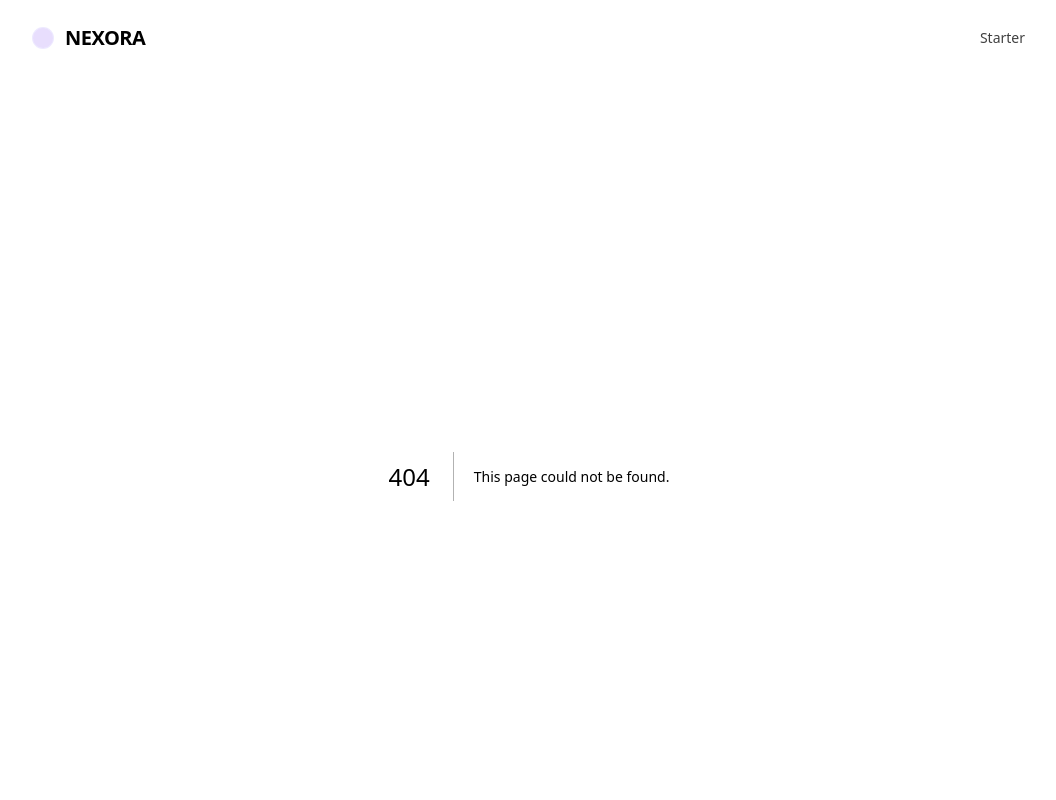
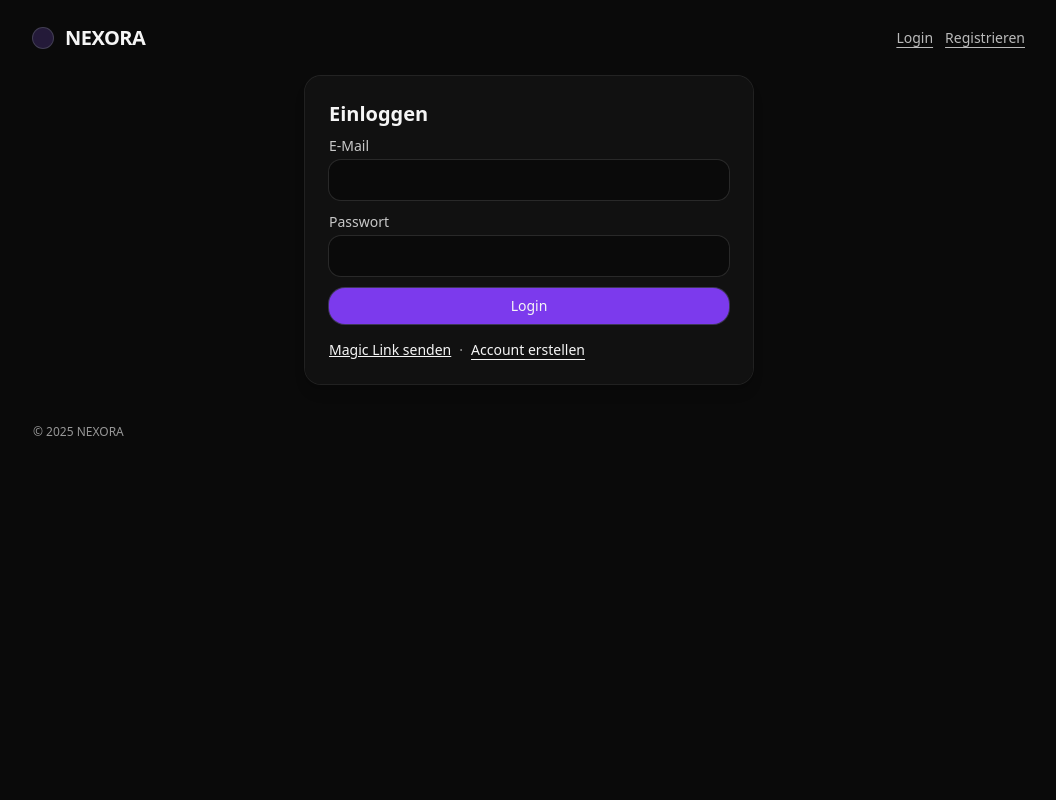
Before and after one commit to Sm8s/nexora-starter, a Next.js app: page /login in a window 1280 px wide. Before the commit this address had no page. Shown: the top 800 px of the page, without its empty margins (111-1167 px from the left). Built offline with nearby package versions, Linux system fonts and the light colour scheme; no server answers.

Commit message:
Add files via upload

```diff
--- a/app/layout.tsx
+++ b/app/layout.tsx
@@ -1,6 +1,7 @@
 import './globals.css'
 import type { Metadata } from 'next'
 import EasterEggLogo from '@/components/EasterEggLogo'
+import AuthMenu from '@/components/AuthMenu'
 
 export const metadata: Metadata = {
   title: 'NEXORA Starter',
@@ -14,7 +15,7 @@ export default function RootLayout({ children }: { children: React.ReactNode })
         <header className="container py-6 flex items-center gap-3">
           <EasterEggLogo />
           <h1 className="text-xl font-semibold tracking-tight">NEXORA</h1>
-          <div className="ml-auto text-sm opacity-75">Starter</div>
+          <div className="ml-auto text-sm opacity-75"><AuthMenu /></div>
         </header>
         <main className="container">{children}</main>
         <footer className="container py-10 text-xs opacity-60">© {new Date().getFullYear()} NEXORA</footer>
--- /dev/null
+++ b/app/login/page.tsx
@@ -0,0 +1,55 @@
+'use client';
+import { useState } from 'react';
+import { supabase } from '@/lib/supabaseClient';
+import { useRouter } from 'next/navigation';
+import Link from 'next/link';
+
+export default function LoginPage() {
+  const [email, setEmail] = useState('');
+  const [password, setPassword] = useState('');
+  const [loading, setLoading] = useState(false);
+  const [error, setError] = useState<string | null>(null);
+  const router = useRouter();
+
+  const onSubmit = async (e: React.FormEvent) => {
+    e.preventDefault();
+    setError(null); setLoading(true);
+    const { data, error } = await supabase.auth.signInWithPassword({ email, password });
+    setLoading(false);
+    if (error) return setError(error.message);
+    router.push('/admin');
+  };
+
+  const onMagic = async () => {
+    setError(null); setLoading(true);
+    const { error } = await supabase.auth.signInWithOtp({ email, options: { shouldCreateUser: true } });
+    setLoading(false);
+    if (error) return setError(error.message);
+    alert('Magic Link gesendet. Check deine E-Mail.');
+  };
+
+  return (
+    <div className="max-w-md mx-auto card">
+      <h2 className="text-xl font-semibold mb-2">Einloggen</h2>
+      <form onSubmit={onSubmit} className="grid gap-3">
+        <label className="grid gap-1">
+          <span className="text-sm opacity-80">E-Mail</span>
+          <input className="bg-neutral-950 rounded-xl px-3 py-2 ring-1 ring-white/10" type="email" value={email} onChange={e=>setEmail(e.target.value)} required />
+        </label>
+        <label className="grid gap-1">
+          <span className="text-sm opacity-80">Passwort</span>
+          <input className="bg-neutral-950 rounded-xl px-3 py-2 ring-1 ring-white/10" type="password" value={password} onChange={e=>setPassword(e.target.value)} required />
+        </label>
+        {error && <p className="text-sm text-red-400">{error}</p>}
+        <button disabled={loading} className="rounded-2xl px-4 py-2 text-sm font-medium bg-violet-600 hover:bg-violet-500 ring-1 ring-violet-400/30 disabled:opacity-50">
+          {loading ? 'Bitte warten…' : 'Login'}
+        </button>
+      </form>
+      <div className="mt-4 flex items-center gap-2">
+        <button onClick={onMagic} className="text-sm underline">Magic Link senden</button>
+        <span className="opacity-60 text-sm">·</span>
+        <Link href="/register" className="text-sm underline">Account erstellen</Link>
+      </div>
+    </div>
+  );
+}
--- a/app/page.tsx
+++ b/app/page.tsx
@@ -1,19 +1,36 @@
-export default function Home() {
+import Link from 'next/link';
+
+export default function Landing() {
   return (
-    <div className="grid gap-6">
-      <section className="card">
-        <h2 className="text-lg font-semibold mb-2">Willkommen bei NEXORA</h2>
-        <p>Elegantes Portfolio & Learning Hub. Klicke 5× auf das Logo oben links für den Admin-Bereich.</p>
-      </section>
-      <section className="card">
-        <h3 className="font-medium mb-2">Module (Preview)</h3>
-        <ul className="list-disc ml-6 space-y-1">
-          <li>CMS: Seiten & Beiträge</li>
-          <li>Lernsystem: Aufgaben & Fortschritt</li>
-          <li>Medien: Uploads (Supabase Storage)</li>
-          <li>Audit-Log & Analytics (Stub)</li>
-        </ul>
-      </section>
-    </div>
+    <section className="relative overflow-hidden">
+      <div className="absolute inset-0 pointer-events-none blur-3xl opacity-40"
+           aria-hidden="true"
+           style={{background: 'radial-gradient(600px 200px at 20% 10%, rgba(139,92,246,.35), transparent), radial-gradient(600px 200px at 80% 90%, rgba(244,63,94,.25), transparent)'}} />
+      <div className="relative card">
+        <p className="text-xs uppercase tracking-widest text-violet-300/80">NEXORA</p>
+        <h2 className="mt-2 text-3xl sm:text-4xl font-semibold">Developer Portfolio & Learning Hub</h2>
+        <p className="mt-3 max-w-2xl opacity-80">
+          Baue dein Portfolio, blogge, lerne und verwalte Inhalte – alles in einem eleganten Dashboard.
+        </p>
+        <div className="mt-6 flex gap-3">
+          <Link href="/register" className="inline-flex items-center justify-center rounded-2xl px-4 py-2 text-sm font-medium bg-violet-600 hover:bg-violet-500 ring-1 ring-violet-400/30">Kostenlos starten</Link>
+          <Link href="/login" className="inline-flex items-center justify-center rounded-2xl px-4 py-2 text-sm font-medium bg-transparent hover:bg-white/5 ring-1 ring-white/10">Einloggen</Link>
+        </div>
+        <div className="mt-8 grid sm:grid-cols-3 gap-4 text-sm opacity-80">
+          <div className="p-4 rounded-xl bg-white/5 ring-1 ring-white/10">
+            <div className="font-medium">Supabase Auth</div>
+            <div className="opacity-75">Email/Passwort & Magic Link</div>
+          </div>
+          <div className="p-4 rounded-xl bg-white/5 ring-1 ring-white/10">
+            <div className="font-medium">CMS & Blog</div>
+            <div className="opacity-75">Seiten, Beiträge, Review-Workflow</div>
+          </div>
+          <div className="p-4 rounded-xl bg-white/5 ring-1 ring-white/10">
+            <div className="font-medium">Learning Hub</div>
+            <div className="opacity-75">Aufgaben, Fortschritt, Achievements</div>
+          </div>
+        </div>
+      </div>
+    </section>
   )
 }
--- /dev/null
+++ b/app/register/page.tsx
@@ -0,0 +1,54 @@
+'use client';
+import { useState } from 'react';
+import { supabase } from '@/lib/supabaseClient';
+import { useRouter } from 'next/navigation';
+import Link from 'next/link';
+
+export default function RegisterPage() {
+  const [email, setEmail] = useState('');
+  const [password, setPassword] = useState('');
+  const [name, setName] = useState('');
+  const [loading, setLoading] = useState(false);
+  const [error, setError] = useState<string | null>(null);
+  const router = useRouter();
+
+  const onSubmit = async (e: React.FormEvent) => {
+    e.preventDefault();
+    setError(null); setLoading(true);
+    const { data, error } = await supabase.auth.signUp({
+      email, password,
+      options: { data: { name } }
+    });
+    setLoading(false);
+    if (error) return setError(error.message);
+    alert('Bestätigungslink gesendet. Bitte E-Mail prüfen.');
+    router.push('/login');
+  };
+
+  return (
+    <div className="max-w-md mx-auto card">
+      <h2 className="text-xl font-semibold mb-2">Account erstellen</h2>
+      <form onSubmit={onSubmit} className="grid gap-3">
+        <label className="grid gap-1">
+          <span className="text-sm opacity-80">Name</span>
+          <input className="bg-neutral-950 rounded-xl px-3 py-2 ring-1 ring-white/10" value={name} onChange={e=>setName(e.target.value)} />
+        </label>
+        <label className="grid gap-1">
+          <span className="text-sm opacity-80">E-Mail</span>
+          <input className="bg-neutral-950 rounded-xl px-3 py-2 ring-1 ring-white/10" type="email" value={email} onChange={e=>setEmail(e.target.value)} required />
+        </label>
+        <label className="grid gap-1">
+          <span className="text-sm opacity-80">Passwort</span>
+          <input className="bg-neutral-950 rounded-xl px-3 py-2 ring-1 ring-white/10" type="password" value={password} onChange={e=>setPassword(e.target.value)} required />
+        </label>
+        {error && <p className="text-sm text-red-400">{error}</p>}
+        <button disabled={loading} className="rounded-2xl px-4 py-2 text-sm font-medium bg-violet-600 hover:bg-violet-500 ring-1 ring-violet-400/30 disabled:opacity-50">
+          {loading ? 'Bitte warten…' : 'Registrieren'}
+        </button>
+      </form>
+      <div className="mt-4">
+        <Link href="/login" className="text-sm underline">Zurück zum Login</Link>
+      </div>
+    </div>
+  );
+}
--- /dev/null
+++ b/components/AuthMenu.tsx
@@ -0,0 +1,37 @@
+'use client';
+import { useEffect, useState } from 'react';
+import { supabase } from '@/lib/supabaseClient';
+import Link from 'next/link';
+
+export default function AuthMenu() {
+  const [email, setEmail] = useState<string | null>(null);
+
+  useEffect(() => {
+    supabase.auth.getUser().then(({ data }) => setEmail(data.user?.email ?? null));
+    const { data: sub } = supabase.auth.onAuthStateChange(async (_e, session) => {
+      setEmail(session?.user?.email ?? null);
+    });
+    return () => { sub.subscription.unsubscribe(); };
+  }, []);
+
+  const logout = async () => {
+    await supabase.auth.signOut();
+    location.href = '/';
+  };
+
+  if (!email) {
+    return (
+      <div className="flex gap-3 text-sm">
+        <Link href="/login" className="underline">Login</Link>
+        <Link href="/register" className="underline">Registrieren</Link>
+      </div>
+    );
+  }
+
+  return (
+    <div className="flex items-center gap-3 text-sm">
+      <span className="opacity-75">{email}</span>
+      <button onClick={logout} className="underline">Logout</button>
+    </div>
+  );
+}
--- /dev/null
+++ b/components/Button.tsx
@@ -0,0 +1,11 @@
+'use client';
+import React from 'react';
+
+type Props = React.ButtonHTMLAttributes<HTMLButtonElement> & { variant?: 'primary' | 'ghost' };
+export default function Button({ className = '', variant = 'primary', ...props }: Props) {
+  const base = 'inline-flex items-center justify-center rounded-2xl px-4 py-2 text-sm font-medium transition ring-1';
+  const styles = variant === 'primary'
+    ? 'bg-violet-600 hover:bg-violet-500 ring-violet-400/30'
+    : 'bg-transparent hover:bg-white/5 ring-white/10';
+  return <button className={`${base} ${styles} ${className}`} {...props} />;
+}
```
